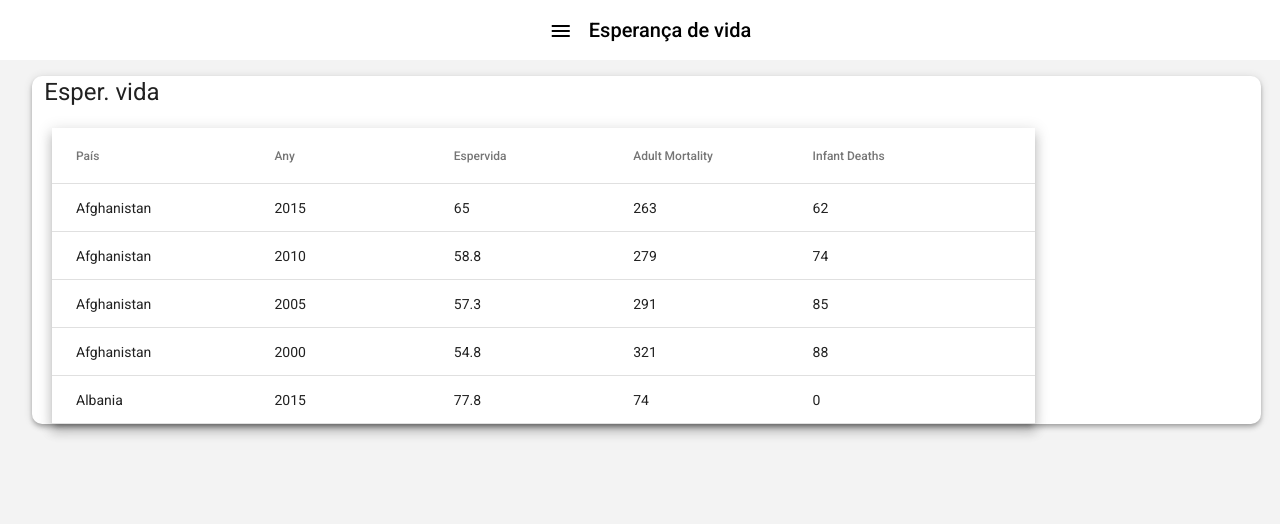
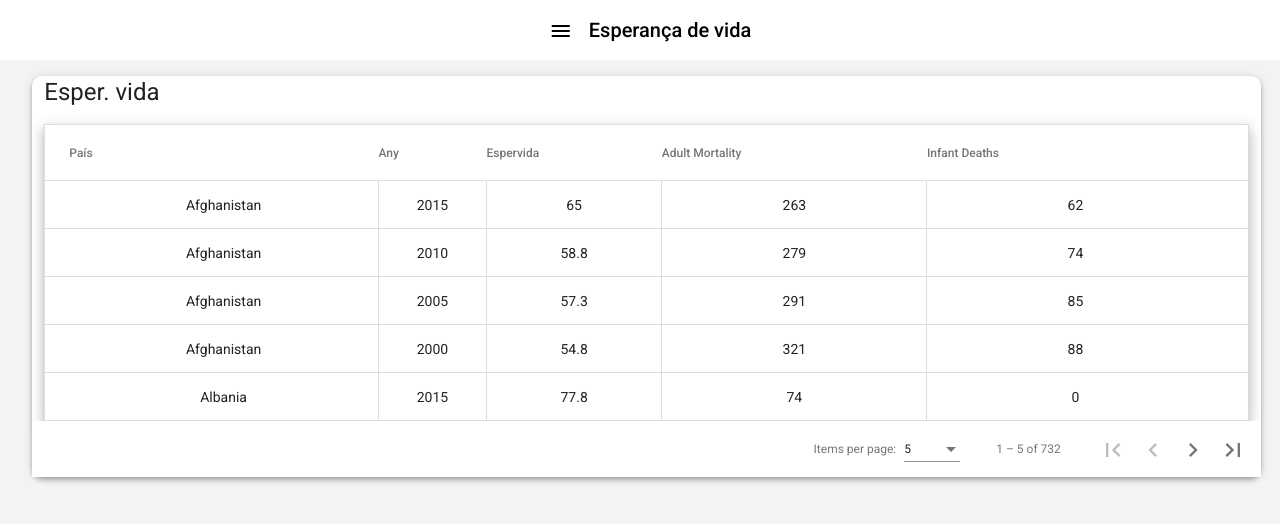
Before and after one commit to marped22daw/GP2-PobresaMundial, an Angular app in the folder GP2-PedemonteSanzTorres/: page /espervida in a window 1280 px wide. Shown: the top 524 px of the page. Built offline with nearby package versions, Linux system fonts and the light colour scheme.

Commit message:
pagination espervida v2

```diff
--- a/GP2-PedemonteSanzTorres/src/app/espervida.css
+++ b/GP2-PedemonteSanzTorres/src/app/espervida.css
@@ -11,12 +11,14 @@
   }
 
   table {
-    align-items: center;
-      width: 80%;
-      height: 80%;
-      margin:20px;
-      margin-bottom: 15%;
+    margin-left: 1%;
+    margin-right: 1%;
+    width: 98%;
+    border: 1px solid #ddd;
+    border-collapse: collapse;
   }
   td {
-    width: 100px;
+    text-align: center;
+    border: 1px solid #ddd;
+    padding: 8px;
   }
--- a/GP2-PedemonteSanzTorres/src/app/espervida.html
+++ b/GP2-PedemonteSanzTorres/src/app/espervida.html
@@ -46,9 +46,9 @@
 
   <tr mat-header-row *matHeaderRowDef="displayedColumns"></tr>
   <tr mat-row *matRowDef="let row; columns: displayedColumns;"></tr>
-  <mat-paginator [pageSizeOptions]="[5, 10, 20]"
-    showFirstLastButtons
-   aria-label="Select page of periodic elements">
-  </mat-paginator>
 </table>
+<mat-paginator [pageSizeOptions]="[5, 10, 20]"
+showFirstLastButtons
+ aria-label="Select page of periodic elements">
+</mat-paginator>
 </div>
```
